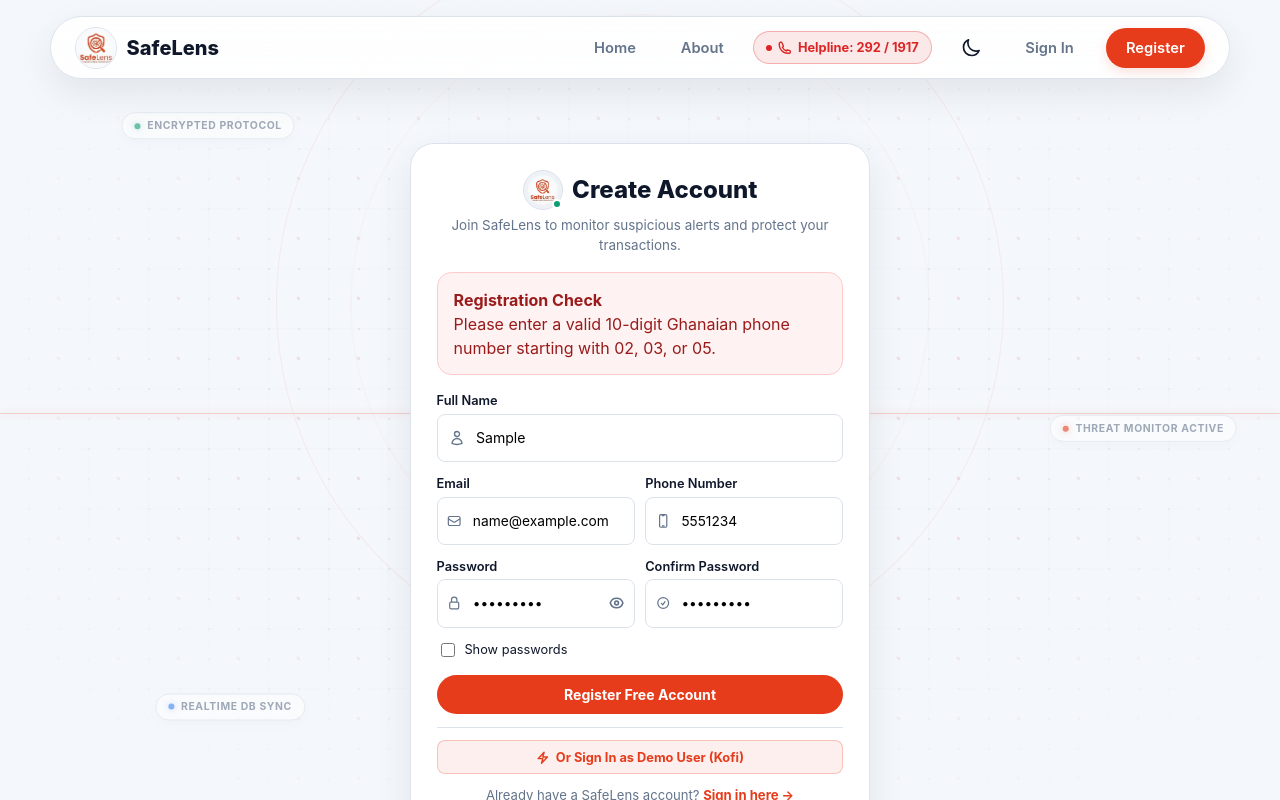
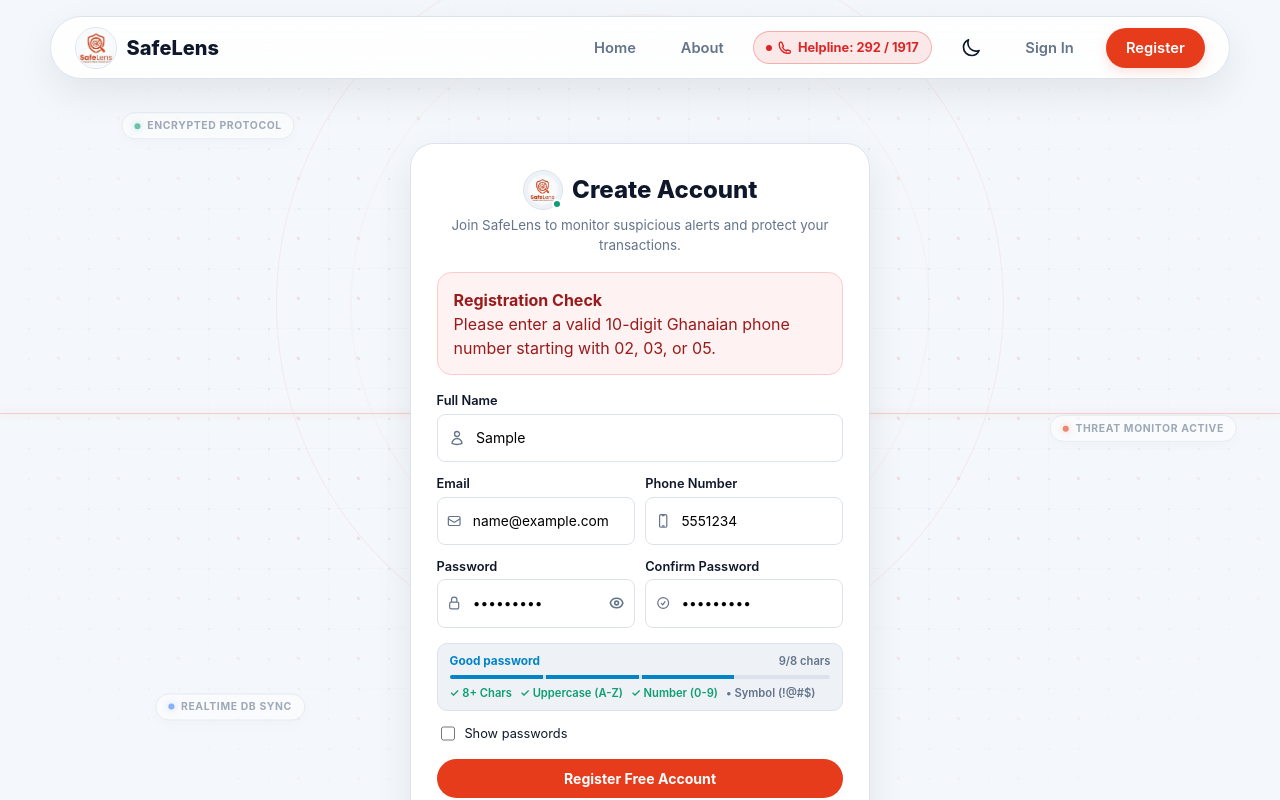
Before and after one commit to agudu50/SafeLens, a React (Vite) app in the folder client/: page /register in a window 1280 px wide. Both pictures are taken after typing "Sample", "name@example.com", "5551234", "Sample123", "Sample123" into the empty fields and a click on the button "Register Free Account". Shown: the top 800 px of the page. Built offline with nearby package versions, Linux system fonts and the light colour scheme.

Commit message:
enhanced login and register page

```diff
--- a/client/src/pages/Register.jsx
+++ b/client/src/pages/Register.jsx
@@ -4,6 +4,59 @@
 import Button from '../components/ui/Button'
 import Alert from '../components/ui/Alert'
 import { authService } from '../services/authService'
+
+const getPasswordStrength = (pass) => {
+  if (!pass) return { score: 0, label: '', color: 'var(--muted)', percent: 0 }
+
+  let score = 0
+  if (pass.length >= 8) score += 25
+  if (/[A-Z]/.test(pass)) score += 25
+  if (/[0-9]/.test(pass)) score += 25
+  if (/[^a-zA-Z0-9]/.test(pass)) score += 25
+
+  if (pass.length < 8) {
+    return {
+      score,
+      percent: 25,
+      label: `Too short (${pass.length}/8 chars min)`,
+      color: 'var(--danger)',
+    }
+  }
+
+  if (score <= 25) {
+    return {
+      score,
+      percent: 35,
+      label: 'Weak — Add uppercase, numbers, or symbols',
+      color: 'var(--danger)',
+    }
+  }
+
+  if (score <= 50) {
+    return {
+      score,
+      percent: 55,
+      label: 'Fair — Add numbers or symbols (!@#$)',
+      color: 'var(--warning)',
+    }
+  }
+
+  if (score <= 75) {
+    return {
+      score,
+      percent: 80,
+      label: 'Good password',
+      color: '#0284c7',
+    }
+  }
+
+  return {
+    score,
+    percent: 100,
+    label: 'Strong & Secure Password',
+    color: 'var(--success)',
+  }
+}
 
 export default function Register({ setUser }) {
   const navigate = useNavigate()
@@ -16,6 +69,8 @@
 
   const [error, setError] = useState('')
   const [isLoading, setIsLoading] = useState(false)
+
+  const strength = getPasswordStrength(password)
 
   const handleSubmit = (e) => {
     e.preventDefault()
@@ -30,8 +85,8 @@
       return
     }
 
-    if (password.length < 6) {
-      setError('Password must be at least 6 characters long.')
+    if (password.length < 8) {
+      setError('Password must be at least 8 characters long.')
       return
     }
 
@@ -236,6 +291,44 @@
             </div>
           </div>
 
+          {/* Password Strength Indicator Bar */}
+          {password ? (
+            <div style={{ marginTop: '0.2rem', background: 'var(--surface-strong)', padding: '0.55rem 0.75rem', borderRadius: '10px', border: '1px solid var(--border)' }}>
+              <div style={{ display: 'flex', justifyContent: 'space-between', alignItems: 'center', marginBottom: '0.3rem' }}>
+                <span style={{ fontSize: '0.74rem', fontWeight: 700, color: strength.color }}>
+                  {strength.label}
+                </span>
+                <span style={{ fontSize: '0.7rem', color: 'var(--muted)', fontWeight: 600 }}>
+                  {password.length}/8 chars
+                </span>
+              </div>
+
+              {/* Progress Bar Track */}
+              <div style={{ display: 'flex', gap: '3px', height: '4px', background: 'var(--border)', borderRadius: '999px', overflow: 'hidden' }}>
+                <div style={{ flex: 1, background: strength.percent >= 25 ? strength.color : 'transparent', transition: 'background 0.3s ease' }} />
+                <div style={{ flex: 1, background: strength.percent >= 55 ? strength.color : 'transparent', transition: 'background 0.3s ease' }} />
+                <div style={{ flex: 1, background: strength.percent >= 80 ? strength.color : 'transparent', transition: 'background 0.3s ease' }} />
+                <div style={{ flex: 1, background: strength.percent >= 100 ? strength.color : 'transparent', transition: 'background 0.3s ease' }} />
+              </div>
+
+              {/* Character Mix Requirements Checklist */}
+              <div style={{ display: 'flex', gap: '0.5rem', marginTop: '0.35rem', flexWrap: 'wrap' }}>
+                <span style={{ fontSize: '0.7rem', fontWeight: 600, color: password.length >= 8 ? 'var(--success)' : 'var(--muted)', display: 'inline-flex', alignItems: 'center', gap: '0.15rem' }}>
+                  {password.length >= 8 ? '✓' : '•'} 8+ Chars
+                </span>
+                <span style={{ fontSize: '0.7rem', fontWeight: 600, color: /[A-Z]/.test(password) ? 'var(--success)' : 'var(--muted)', display: 'inline-flex', alignItems: 'center', gap: '0.15rem' }}>
+                  {/[A-Z]/.test(password) ? '✓' : '•'} Uppercase (A-Z)
+                </span>
+                <span style={{ fontSize: '0.7rem', fontWeight: 600, color: /[0-9]/.test(password) ? 'var(--success)' : 'var(--muted)', display: 'inline-flex', alignItems: 'center', gap: '0.15rem' }}>
+                  {/[0-9]/.test(password) ? '✓' : '•'} Number (0-9)
+                </span>
+                <span style={{ fontSize: '0.7rem', fontWeight: 600, color: /[^a-zA-Z0-9]/.test(password) ? 'var(--success)' : 'var(--muted)', display: 'inline-flex', alignItems: 'center', gap: '0.15rem' }}>
+                  {/[^a-zA-Z0-9]/.test(password) ? '✓' : '•'} Symbol (!@#$)
+                </span>
+              </div>
+            </div>
+          ) : null}
+
           {/* Show Password Option Checkbox */}
           <div style={{ display: 'flex', alignItems: 'center', fontSize: '0.8rem' }}>
             <label style={{ display: 'flex', alignItems: 'center', gap: '0.4rem', cursor: 'pointer', color: 'var(--text)', userSelect: 'none' }}>
```
